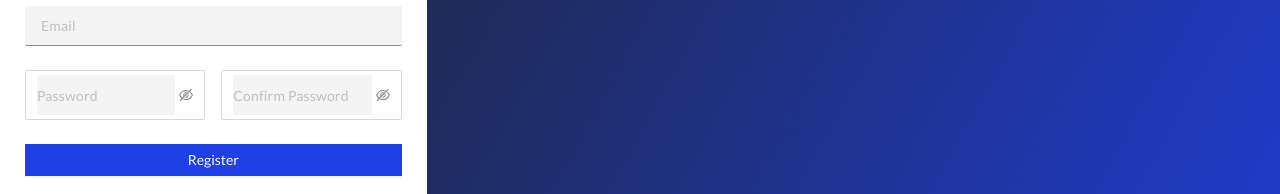
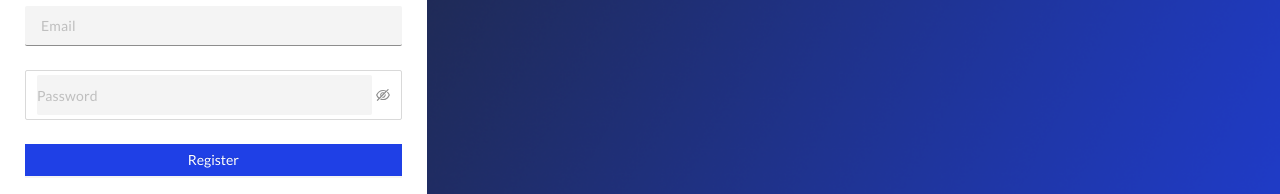
Before and after one commit to akshudeepmindd/legex-frontend, a React (Create React App) app: page /register in a window 1280 px wide. Shown: the part 439-633 px from the top of the page. Built offline with nearby package versions, Linux system fonts and the light colour scheme.

Commit message:
successfully added error handling for authentication routes

```diff
--- a/src/components/Auth/RegisterForm.jsx
+++ b/src/components/Auth/RegisterForm.jsx
@@ -13,7 +13,6 @@ const RegisterForm = ({
   email,
   phone,
   password,
-  confirmPassword,
   loading,
 }) => {
   return (
@@ -64,8 +63,6 @@ const RegisterForm = ({
         <Input placeholder="Email" value={email} onChange={handleChange} />
       </Form.Item>
 
-      <Row gutter={{ xs: 8, sm: 16, md: 16, lg: 16 }}>
-        <Col xs={24} sm={12} md={12} lg={12} xl={12}>
       <Form.Item
         name="password"
         rules={[{ required: true, message: 'Please input your password!' }]}
@@ -76,21 +73,6 @@ const RegisterForm = ({
           onChange={handleChange}
         />
       </Form.Item>
-        </Col>
-
-        <Col xs={24} sm={12} md={12} lg={12} xl={12}>
-          <Form.Item
-            name="confirmPassword"
-            rules={[{ required: true, message: 'Password do not match!' }]}
-          >
-            <Input.Password
-              placeholder="Confirm Password"
-              value={confirmPassword}
-              onChange={handleChange}
-            />
-          </Form.Item>
-        </Col>
-      </Row>
 
       <Form.Item>
         <Button type="primary" htmlType="submit" block loading={loading}>
--- a/src/views/Auth/Login.jsx
+++ b/src/views/Auth/Login.jsx
@@ -24,8 +24,12 @@ const Login = () => {
 
   const onFinish = async (values) => {
     const response = await dispatch(loginUser(values));
-    message.info(response.message);
-    history.push('/dashboard/overview');
+    if (response.success) {
+      message.success(response.message);
+      history.push('/dashboard/overview');
+    } else {
+      message.error(response.message);
+    }
   };
 
   const googleLogin = () => {
--- a/src/views/Auth/Register.jsx
+++ b/src/views/Auth/Register.jsx
@@ -24,12 +24,15 @@ const Register = () => {
   const [email] = useState('');
   const [phone] = useState('');
   const [password] = useState('');
-  const [confirmPassword] = useState('');
 
   const onFinish = async (values) => {
     const response = await dispatch(registerUser(values));
-    message.success(response.message);
-    history.push('/login');
+    if (response.success) {
+      message.success(response.message);
+      history.push('/dashboard/overview');
+    } else {
+      message.error(response.message);
+    }
   };
 
   const handleChange = () => {};
@@ -58,7 +61,6 @@ const Register = () => {
         email={email}
         phone={phone}
         password={password}
-        confirmPassword={confirmPassword}
         loading={loading}
       />
     </AuthLayout>
```
Lines whose indentation alone changed are shown as unchanged.
